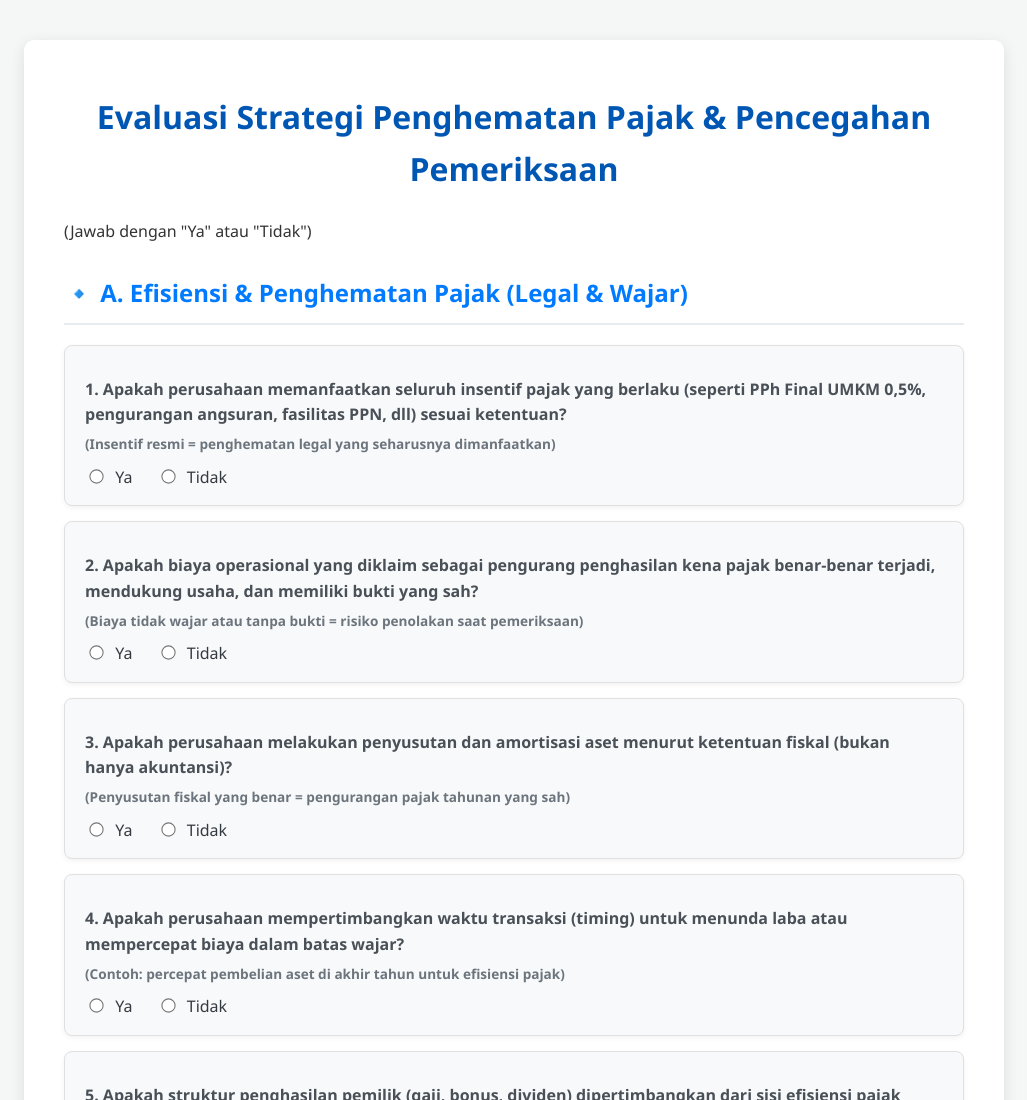
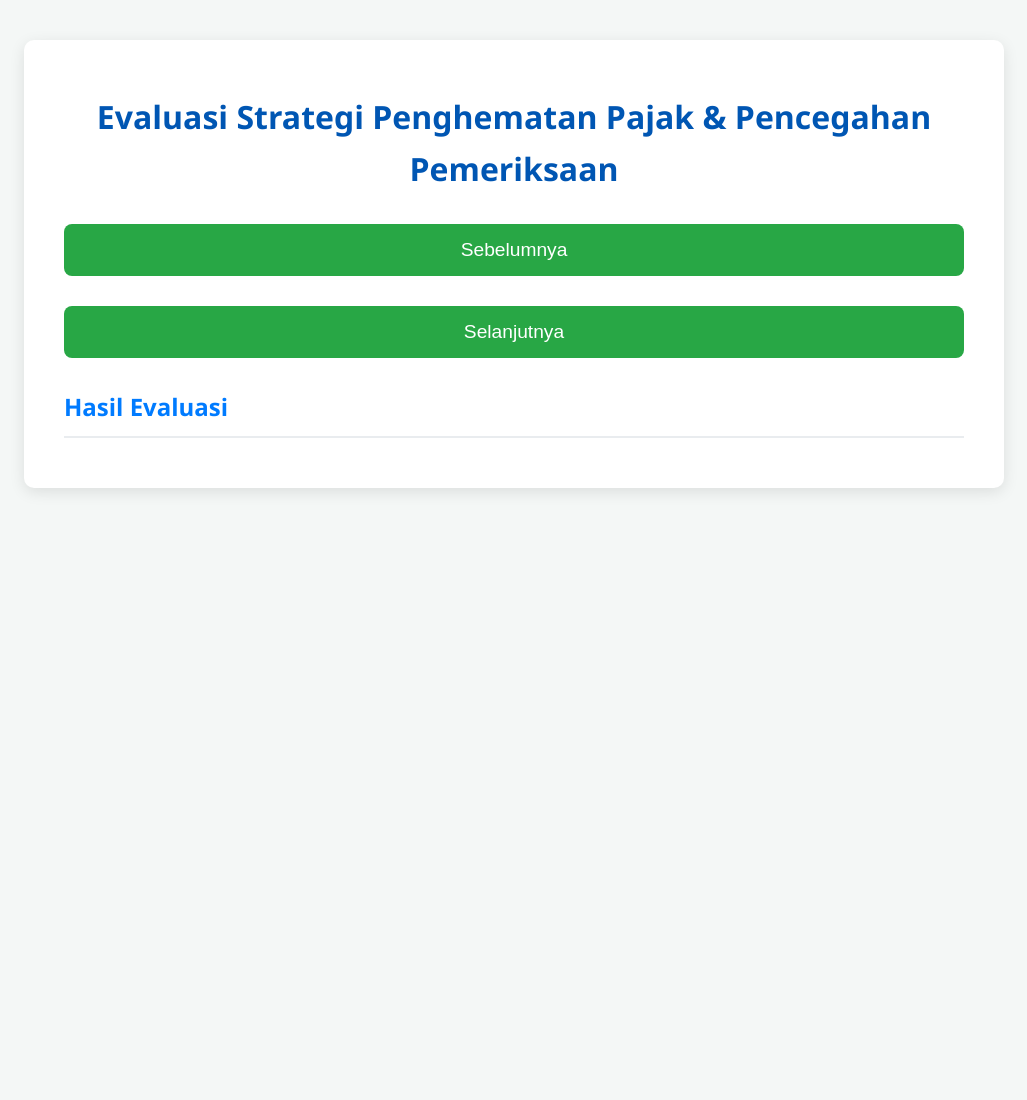
Before and after one commit to yudiseka/tesamanpajak, a plain HTML site: page index.html in a window 1280 px wide. Shown: the top 1100 px of the page, without its empty margins (126-1153 px from the left). After the commit the page ends 840 px from the top, so only its background shows below. Drawn offline with Linux system fonts and the light colour scheme.

Commit message:
Update index.html

```diff
--- a/index.html
+++ b/index.html
@@ -2,83 +2,22 @@
 <html lang="id">
 <head>
   <meta charset="UTF-8">
-    <meta name="viewport" content="width=device-width, initial-scale=1.0">
   <title>Evaluasi Strategi Pajak</title>
   <link rel="stylesheet" href="style.css">
 </head>
 <body>
   <div class="container">
     <h1>Evaluasi Strategi Penghematan Pajak & Pencegahan Pemeriksaan</h1>
-        <p>(Jawab dengan "Ya" atau "Tidak")</p>
-
-        <form id="taxEvaluationForm">
-            <section class="category">
-                <h2>🔹 A. Efisiensi & Penghematan Pajak (Legal & Wajar)</h2>
-                <div class="question-group">
-                    <p class="question-text">1. Apakah perusahaan memanfaatkan seluruh insentif pajak yang berlaku (seperti PPh Final UMKM 0,5%, pengurangan angsuran, fasilitas PPN, dll) sesuai ketentuan?<br><small>(Insentif resmi = penghematan legal yang seharusnya dimanfaatkan)</small></p>
-                    <label><input type="radio" name="q1" value="yes" required> Ya</label>
-                    <label><input type="radio" name="q1" value="no"> Tidak</label>
+    <div id="question-container"></div>
+    <div class="navigation">
+      <button id="prev-btn" class="btn">Sebelumnya</button>
+      <button id="next-btn" class="btn">Selanjutnya</button>
     </div>
-                <div class="question-group">
-                    <p class="question-text">2. Apakah biaya operasional yang diklaim sebagai pengurang penghasilan kena pajak benar-benar terjadi, mendukung usaha, dan memiliki bukti yang sah?<br><small>(Biaya tidak wajar atau tanpa bukti = risiko penolakan saat pemeriksaan)</small></p>
-                    <label><input type="radio" name="q2" value="yes" required> Ya</label>
-                    <label><input type="radio" name="q2" value="no"> Tidak</label>
-                </div>
-                <div class="question-group">
-                    <p class="question-text">3. Apakah perusahaan melakukan penyusutan dan amortisasi aset menurut ketentuan fiskal (bukan hanya akuntansi)?<br><small>(Penyusutan fiskal yang benar = pengurangan pajak tahunan yang sah)</small></p>
-                    <label><input type="radio" name="q3" value="yes" required> Ya</label>
-                    <label><input type="radio" name="q3" value="no"> Tidak</label>
-                </div>
-                <div class="question-group">
-                    <p class="question-text">4. Apakah perusahaan mempertimbangkan waktu transaksi (timing) untuk menunda laba atau mempercepat biaya dalam batas wajar?<br><small>(Contoh: percepat pembelian aset di akhir tahun untuk efisiensi pajak)</small></p>
-                    <label><input type="radio" name="q4" value="yes" required> Ya</label>
-                    <label><input type="radio" name="q4" value="no"> Tidak</label>
-                </div>
-                <div class="question-group">
-                    <p class="question-text">5. Apakah struktur penghasilan pemilik (gaji, bonus, dividen) dipertimbangkan dari sisi efisiensi pajak secara keseluruhan?<br><small>(Kombinasi gaji + dividen bisa lebih efisien daripada hanya dividen atau hanya gaji)</small></p>
-                    <label><input type="radio" name="q5" value="yes" required> Ya</label>
-                    <label><input type="radio" name="q5" value="no"> Tidak</label>
-                </div>
-                <div class="question-group">
-                    <p class="question-text">6. Apakah perusahaan memiliki pemisahan yang jelas antara keuangan pribadi dan keuangan usaha?<br><small>(Campur aduk = risiko penolakan biaya & pemeriksaan lebih dalam)</small></p>
-                    <label><input type="radio" name="q6" value="yes" required> Ya</label>
-                    <label><input type="radio" name="q6" value="no"> Tidak</label>
-                </div>
-            </section>
-
-            <section class="category">
-                <h2>🔹 B. Pencegahan Risiko Pemeriksaan & Audit Pajak</h2>
-                <div class="question-group">
-                    <p class="question-text">7. Apakah semua transaksi dengan pihak terkait (afiliasi, keluarga, atau perusahaan grup) dilakukan dengan harga wajar (arm’s length price)?<br><small>(Transaksi tidak wajar = trigger utama pemeriksaan dan penyesuaian fiskal)</small></p>
-                    <label><input type="radio" name="q7" value="yes" required> Ya</label>
-                    <label><input type="radio" name="q7" value="no"> Tidak</label>
-                </div>
-                <div class="question-group">
-                    <p class="question-text">8. Apakah perusahaan memiliki dokumen pendukung lengkap (invoice, kontrak, bukti transfer, dll) untuk setiap klaim biaya dan kredit pajak?<br><small>(Tanpa dokumen = klaim ditolak, bahkan jika transaksi nyata)</small></p>
-                    <label><input type="radio" name="q8" value="yes" required> Ya</label>
-                    <label><input type="radio" name="q8" value="no"> Tidak</label>
-                </div>
-                <div class="question-group">
-                    <p class="question-text">9. Apakah perusahaan menghindari pembayaran tunai besar-besaran dan lebih memilih pembayaran non-tunai (transfer, cek, giro)?<br><small>(Pembayaran tunai sulit dipertanggungjawabkan, sering jadi sorotan saat audit)</small></p>
-                    <label><input type="radio" name="q9" value="yes" required> Ya</label>
-                    <label><input type="radio" name="q9" value="no"> Tidak</label>
-                </div>
-                <div class="question-group">
-                    <p class="question-text">10. Apakah laporan keuangan dan SPT tahunan konsisten, tanpa perbedaan signifikan yang tidak dijelaskan?<br><small>(Inkonsistensi = red flag bagi otoritas pajak untuk memulai pemeriksaan)</small></p>
-                    <label><input type="radio" name="q10" value="yes" required> Ya</label>
-                    <label><input type="radio" name="q10" value="no"> Tidak</label>
-                </div>
-            </section>
-
-            <button type="submit">Lihat Hasil Evaluasi</button>
-        </form>
-
-        <div id="result" class="result-box">
-            <h2>📊 Interpretasi Hasil</h2>
-            <p id="resultText"></p>
+    <div id="result-container" class="hidden">
+      <h2>Hasil Evaluasi</h2>
+      <p id="result-text"></p>
     </div>
   </div>
-
   <script src="script.js"></script>
 </body>
 </html>
```
Lines whose indentation alone changed are shown as unchanged.
